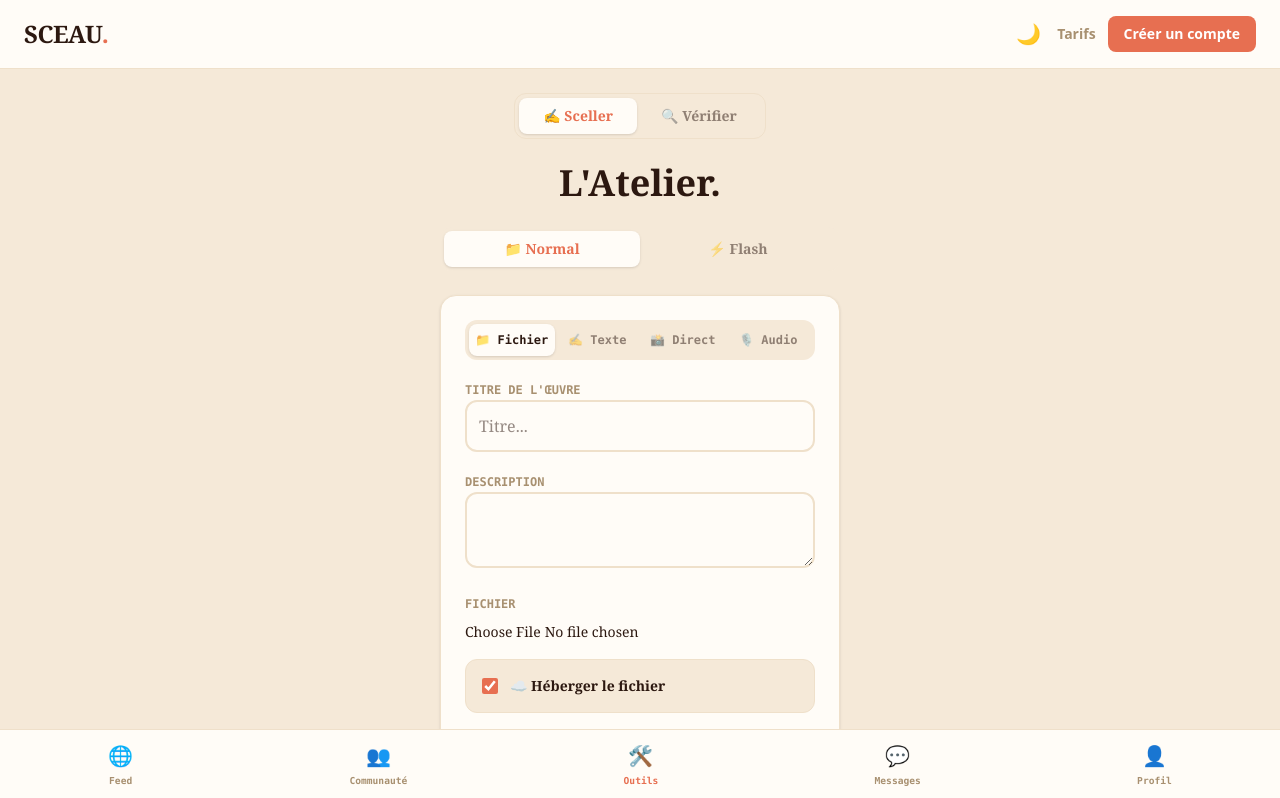
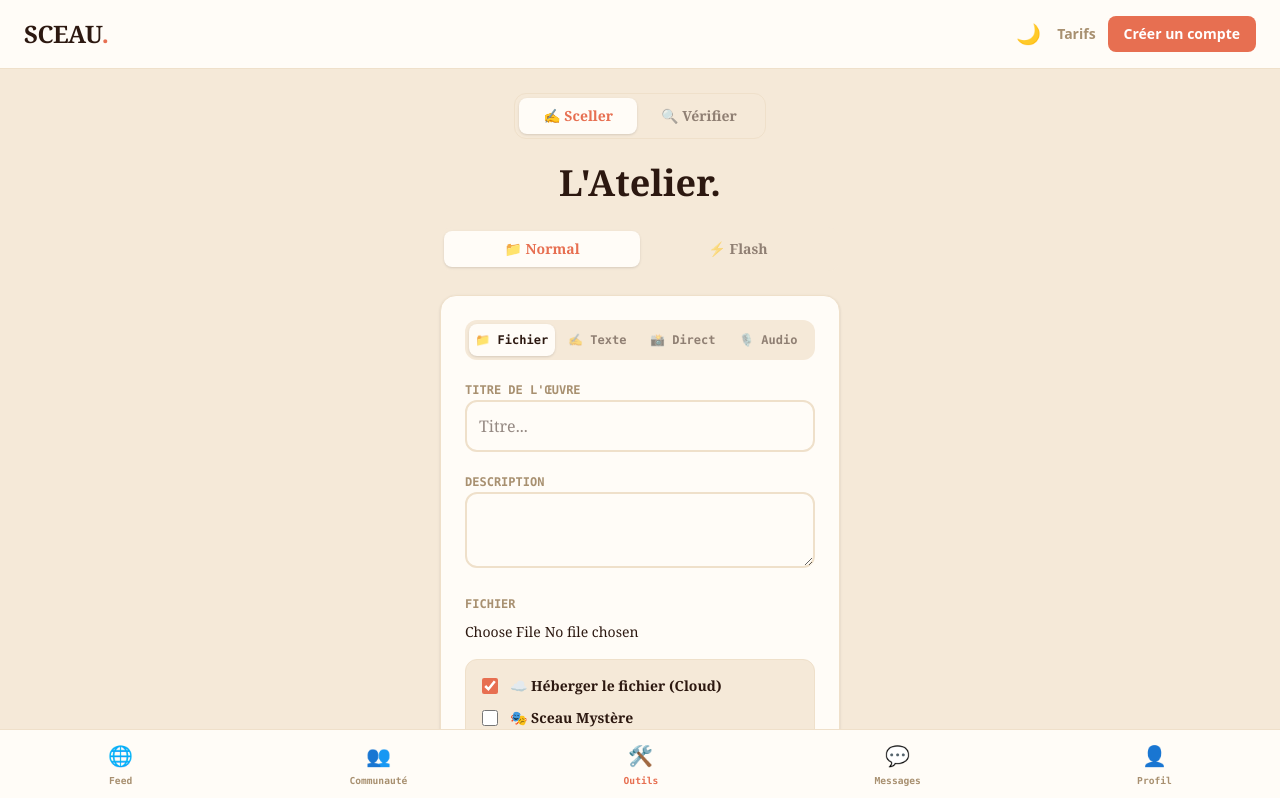
Before and after one commit to mih-beep/sceau-app, a Next.js app: page /seal in a window 1280 px wide. Shown: the top 798 px of the page. Built offline with nearby package versions, Linux system fonts and the light colour scheme.

Commit message:
Fix: Restauration des options Mystère et Éphémère

```diff
--- a/src/app/seal/page.tsx
+++ b/src/app/seal/page.tsx
@@ -19,6 +19,9 @@ function SealContent() {
   const [file, setFile] = useState<File | null>(null);
 
   const [isHosted, setIsHosted] = useState(true);
+  const [isMystery, setIsMystery] = useState(false);     // RESTAURÉ
+  const [isEphemeral, setIsEphemeral] = useState(false); // RESTAURÉ
+  const [unlockLikes, setUnlockLikes] = useState(10);    // RESTAURÉ
   const [requiredSignatures, setRequiredSignatures] = useState(2);
 
   const [status, setStatus] = useState('');
@@ -68,17 +71,13 @@ function SealContent() {
         return sendToServer(btoa(hashStr), null);
       }
 
-      // CORRECTION STRICTE POUR TYPESCRIPT
       let fileToSeal: File;
 
       if (mode === 'text') {
         const blob = new Blob([textContent], { type: 'text/plain' });
         fileToSeal = new File([blob], `${title.replace(/\s+/g, '-').toLowerCase()}.txt`, { type: 'text/plain' });
       } else {
-        if (!file) {
-          setStatus("Fichier manquant");
-          return;
-        }
+        if (!file) return setStatus("Fichier manquant");
         fileToSeal = file;
       }
 
@@ -110,9 +109,10 @@ function SealContent() {
       formData.append('required_signatures', requiredSignatures.toString());
     } else {
       formData.append('isFlash', isFlashMode.toString());
-      formData.append('isMystery', 'false');
-      formData.append('isEphemeral', 'false');
-      formData.append('unlockLikes', '0');
+      // ON RENVOIE LES OPTIONS MYSTÈRE ET ÉPHÉMÈRE AU SERVEUR
+      formData.append('isMystery', isMystery.toString());
+      formData.append('isEphemeral', isEphemeral.toString());
+      formData.append('unlockLikes', unlockLikes.toString());
     }
 
     setStatus(isPactMode ? "Envoi du pacte..." : "Ancrage dans la blockchain...");
@@ -232,8 +232,23 @@ function SealContent() {
           <div className="bg-[var(--bg-main)] p-4 rounded-xl border border-[var(--border-color)] space-y-3 mt-4">
             <label className="flex items-center gap-3 cursor-pointer">
               <input type="checkbox" checked={isHosted} onChange={e=>setIsHosted(e.target.checked)} className="w-4 h-4 accent-[#E76F51]" />
-              <span className="text-sm font-bold" style={{color: 'var(--text-main)'}}>☁️ Héberger le fichier</span>
+              <span className="text-sm font-bold" style={{color: 'var(--text-main)'}}>☁️ Héberger le fichier (Cloud)</span>
             </label>
+
+            {/* OPTIONS RESTAURÉES */}
+            {!isPactMode && (
+              <>
+                <label className="flex items-center gap-3 cursor-pointer">
+                  <input type="checkbox" checked={isMystery} onChange={e=>setIsMystery(e.target.checked)} className="w-4 h-4 accent-[#E76F51]" />
+                  <span className="text-sm font-bold" style={{color: 'var(--text-main)'}}>🎭 Sceau Mystère</span>
+                </label>
+                <label className="flex items-center gap-3 cursor-pointer">
+                  <input type="checkbox" checked={isEphemeral} onChange={e=>setIsEphemeral(e.target.checked)} className="w-4 h-4 accent-[#E76F51]" />
+                  <span className="text-sm font-bold" style={{color: 'var(--text-main)'}}>⏳ Éphémère (24h)</span>
+                </label>
+              </>
+            )}
+
             {isPactMode && (
               <div className="border-t border-[var(--border-color)] pt-3 mt-3">
                 <label className="text-xs font-mono font-bold text-[var(--text-muted)] uppercase">Signatures requises pour sceller</label>
```
